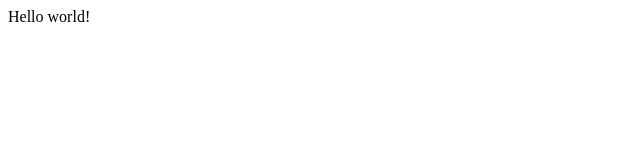
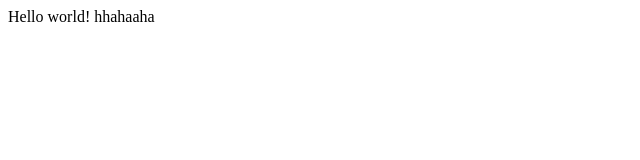
Before and after one commit to cuongdang1997/cuongdang197.github.io, a plain HTML site: page index.html in a window 1280 px wide. Shown: the full height of the page, 0-640 px from the left. Drawn offline with Linux system fonts and the light colour scheme.

Commit message:
Update index file

```diff
--- a/index.html
+++ b/index.html
@@ -8,5 +8,6 @@
 </head>
 <body>
   Hello world!
+  hhahaaha
 </body>
 </html>
```
